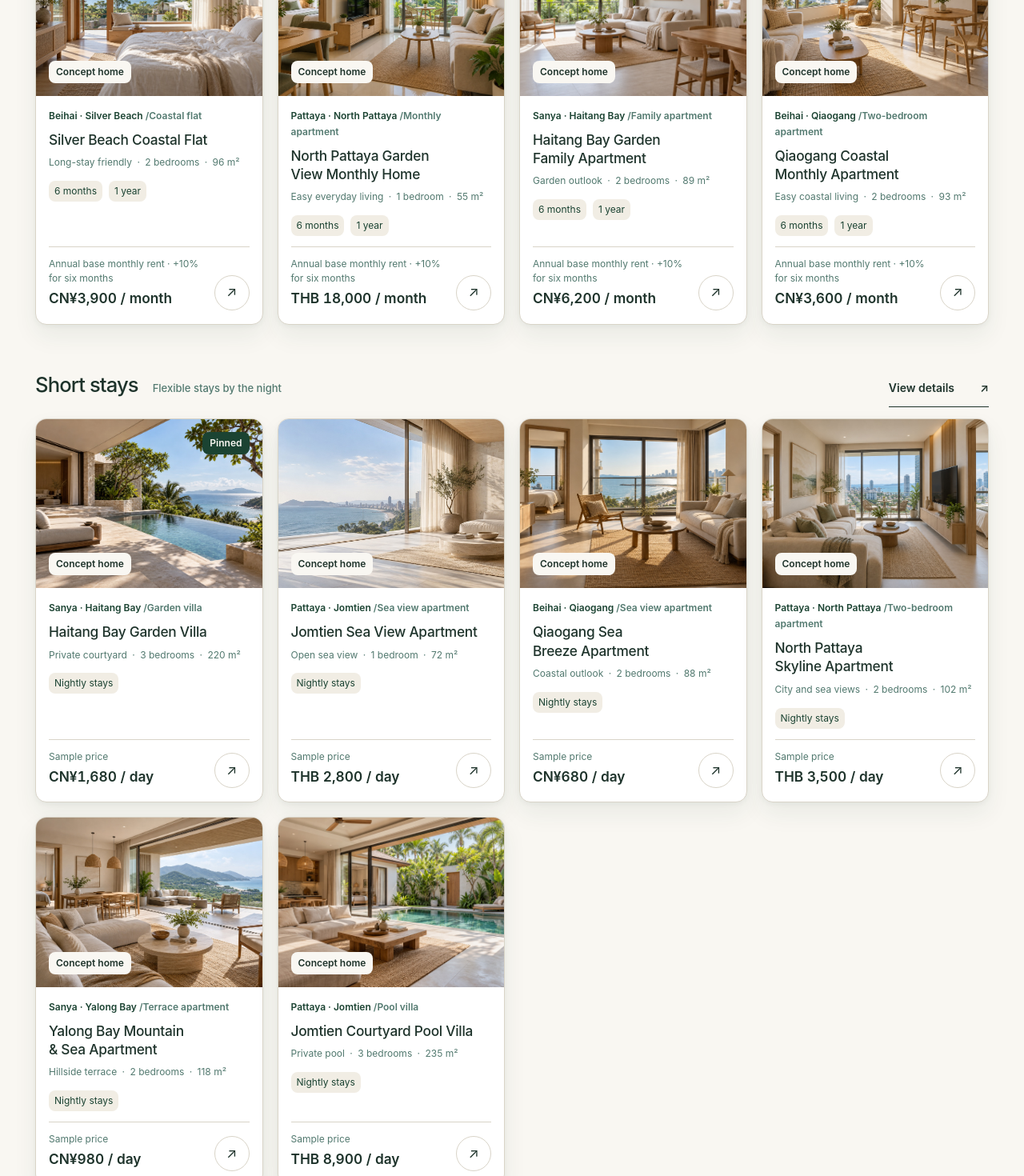
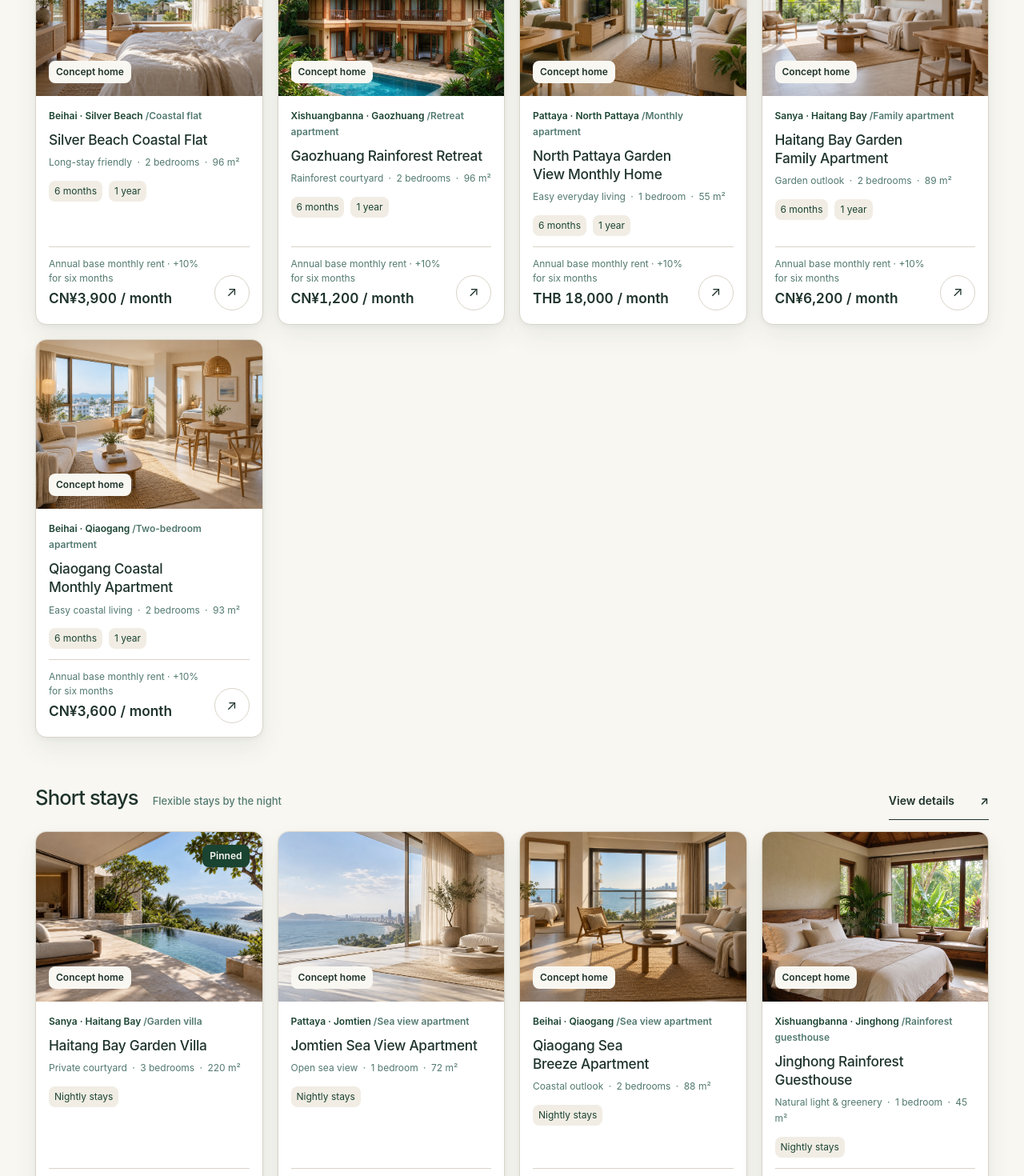
Before and after one commit to kaifa9527/kuailvju-site, a React (Vite) app: page / in a window 1280 px wide. Shown: the part 380-1850 px from the top of the page at 80% size. Built offline with nearby package versions, Linux system fonts and the light colour scheme; a web font is replaced by a local one.

Commit message:
feat(city): 新增第四城西双版纳（告庄雨林独家托管置换房源+景洪短住民宿+雨林示意图）

```diff
--- a/src/data.ts
+++ b/src/data.ts
@@ -1,4 +1,4 @@
-export type CityId = 'pattaya' | 'sanya' | 'beihai'
+export type CityId = 'pattaya' | 'sanya' | 'beihai' | 'xishuangbanna'
 export type Term = 'day' | 'month' | 'quarter' | 'halfYear' | 'year'
 export type Localized = { zh: string; en: string }
 
@@ -46,6 +46,7 @@ export const cities: { id: CityId; zh: string; en: string; regions: { id: string
   { id: 'pattaya', zh: '芭提雅', en: 'Pattaya', regions: [{ id: 'jomtien', zh: '中天海滩', en: 'Jomtien' }, { id: 'north', zh: '北芭提雅', en: 'North Pattaya' }] },
   { id: 'sanya', zh: '三亚', en: 'Sanya', regions: [{ id: 'haitang', zh: '海棠湾', en: 'Haitang Bay' }, { id: 'yalo', zh: '亚龙湾', en: 'Yalong Bay' }] },
   { id: 'beihai', zh: '北海', en: 'Beihai', regions: [{ id: 'yintan', zh: '银滩', en: 'Silver Beach' }, { id: 'qiaogang', zh: '侨港', en: 'Qiaogang' }] },
+  { id: 'xishuangbanna', zh: '西双版纳', en: 'Xishuangbanna', regions: [{ id: 'gaozhuang', zh: '告庄西双景', en: 'Gaozhuang' }, { id: 'jinghong', zh: '景洪市区', en: 'Jinghong' }] },
 ]
 
 export const listings: Listing[] = [
@@ -183,4 +184,33 @@ export const listings: Listing[] = [
     features: [{ zh: '双卧与独立餐厅', en: 'Two bedrooms and a dining area' }, { zh: '适合家庭或结伴长住', en: 'Suited to family or shared long stays' }],
     amenities: [{ zh: '起居室', en: 'Living area' }, { zh: '餐厅', en: 'Dining area' }, { zh: '空调', en: 'Air conditioning' }, { zh: '海景窗景', en: 'Sea-facing windows' }],
   },
+  {
+    id: 'xishuangbanna-gaozhuang-monthly', city: 'xishuangbanna', region: 'gaozhuang',
+    title: { zh: '告庄雨林度假公寓', en: 'Gaozhuang Rainforest Retreat' },
+    description: { zh: '雨林环绕的傣式度假公寓，庭院泳池与木构起居空间相连。房源与图片仅为页面示意。', en: 'A Dai-style retreat wrapped in rainforest, with a courtyard pool beside a timber living space. Concept home and imagery only.' },
+    type: { zh: '度假公寓', en: 'Retreat apartment' },
+    gallery: [{ image: '/images/xishuangbanna-gaozhuang.jpg', caption: { zh: '庭院与泳池 · 视觉示意', en: 'Courtyard and pool · concept' } }, { image: '/images/xishuangbanna-bedroom.jpg', caption: { zh: '卧室与自然光 · 视觉示意', en: 'Bedroom in natural light · concept' } }],
+    guests: 4, bedrooms: 2, bathrooms: 2, beds: 2, area: 96, terms: ['halfYear', 'year'], management: 'leased', condition: 'new', mandateType: 'exclusive', exchangeAuthorized: true, exchangeOpen: true,
+    price: 1200, currency: 'CNY', priceUnit: 'month', pinned: false, publishedAt: '2026-10-10', highlight: { zh: '雨林庭院', en: 'Rainforest courtyard' }, demo: true,
+    features: [{ zh: '庭院泳池连接起居空间', en: 'Courtyard pool opens to the living area' }, { zh: '按月长住，适合避寒候鸟', en: 'Monthly stays for winter sun-seekers' }],
+    amenities: [{ zh: '庭院', en: 'Courtyard' }, { zh: '泳池', en: 'Pool' }, { zh: '起居室', en: 'Living area' }, { zh: '空调', en: 'Air conditioning' }, { zh: '无线网络', en: 'Wi-Fi' }],
+    persona: [{ zh: '雨林候鸟', en: 'Rainforest traveller' }, { zh: '茶与慢生活', en: 'Tea & slow life' }],
+    ownerIntro: { zh: '我们把版纳的家托付给快旅居独家托管。每天推开窗是雨林和茶山，想把这份安静也换给你。', en: 'Our Xishuangbanna home is under Kuaijl exclusive care. Every window opens to rainforest and tea hills — we would love to swap that calm with you.' },
+    goldenBadge: true, walkMin: 10,
+    nearby: [{ zh: '告庄星光夜市 · 步行8分钟', en: 'Gaozhuang night market · 8 min walk' }, { zh: '澜沧江步道 · 步行10分钟', en: 'Mekong promenade · 10 min walk' }, { zh: '本地茶室 · 步行5分钟', en: 'Local tea house · 5 min walk' }],
+    wishlist: [{ zh: '芭提雅 · 泳池别墅', en: 'Pattaya · pool villa' }, { zh: '三亚 · 海棠湾', en: 'Sanya · Haitang Bay' }, { zh: '带庭院的海边之家', en: 'A seaside home with a garden' }],
+    inspection: { passed: true, date: '2026-10-12', note: { zh: '防潮、木构与庭院设施核验通过，可交付', en: 'Moisture control, timber structure and courtyard verified and ready' } },
+  },
+  {
+    id: 'xishuangbanna-jinghong-stay', city: 'xishuangbanna', region: 'jinghong',
+    title: { zh: '景洪雨林民宿', en: 'Jinghong Rainforest Guesthouse' },
+    description: { zh: '木质坡屋顶与自然光组成的轻松短住空间，窗外是热带绿植。房源与图片仅为页面示意。', en: 'A relaxed short stay under a timber roof in natural light, framed by tropical greenery. Concept home and imagery only.' },
+    type: { zh: '雨林民宿', en: 'Rainforest guesthouse' },
+    gallery: [{ image: '/images/xishuangbanna-bedroom.jpg', caption: { zh: '卧室与藤编细节 · 视觉示意', en: 'Bedroom and rattan details · concept' } }],
+    guests: 2, bedrooms: 1, bathrooms: 1, beds: 1, area: 45, terms: ['day'], management: 'operated', exchangeAuthorized: false, exchangeOpen: false,
+    price: 180, currency: 'CNY', priceUnit: 'day', pinned: false, publishedAt: '2026-10-12', highlight: { zh: '自然光与绿意', en: 'Natural light & greenery' }, demo: true,
+    features: [{ zh: '藤编与木质细节', en: 'Rattan and timber details' }, { zh: '适合双人短住', en: 'A compact stay for two' }],
+    selfCheckIn: true,
+    amenities: [{ zh: '庭景窗景', en: 'Garden outlook' }, { zh: '厨房', en: 'Kitchen' }, { zh: '空调', en: 'Air conditioning' }, { zh: '无线网络', en: 'Wi-Fi' }],
+  },
 ]
```
Also changed, not shown: public/images/xishuangbanna-bedroom.jpg (added), public/images/xishuangbanna-gaozhuang.jpg (added).
